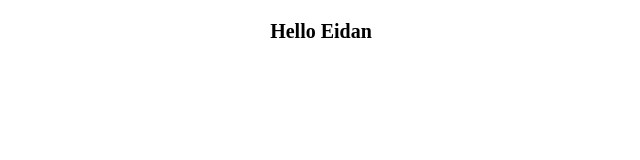
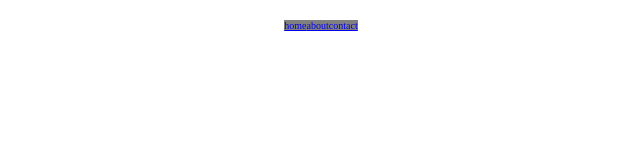
Before and after one commit to eidanfili/classes-first-react, a React app: page / in a window 1280 px wide. Shown: the whole page, without its empty margins (319-959 px from the left). Built offline with nearby package versions, Linux system fonts and the light colour scheme.

Commit message:
added base navbar

```diff
--- /dev/null
+++ b/src/components/NavBar.js
@@ -0,0 +1,11 @@
+import React from "react";
+
+export default function NavBar() {
+  return (
+    <div className="nav">
+      <a href="#">home</a>
+      <a href="#">about</a>
+      <a href="#">contact</a>
+    </div>
+  );
+}
--- a/src/components/app.js
+++ b/src/components/app.js
@@ -1,4 +1,5 @@
 import React, { Component } from "react";
+import NavBar from "./NavBar";
 
 const greeting = "Hello Eidan";
 const loggedIn = true;
@@ -7,7 +8,7 @@ export default class App extends Component {
   render() {
     return (
       <div className="app">
-        <h1>{loggedIn ? greeting : "Not logged in"}</h1>
+        <NavBar />
       </div>
     );
   }
--- a/style/main.css
+++ b/style/main.css
@@ -25,3 +25,6 @@ body {
   display: grid;
   justify-items: center;
 }
+.nav {
+  background-color: grey;
+}
```
Lines whose indentation alone changed are shown as unchanged.
